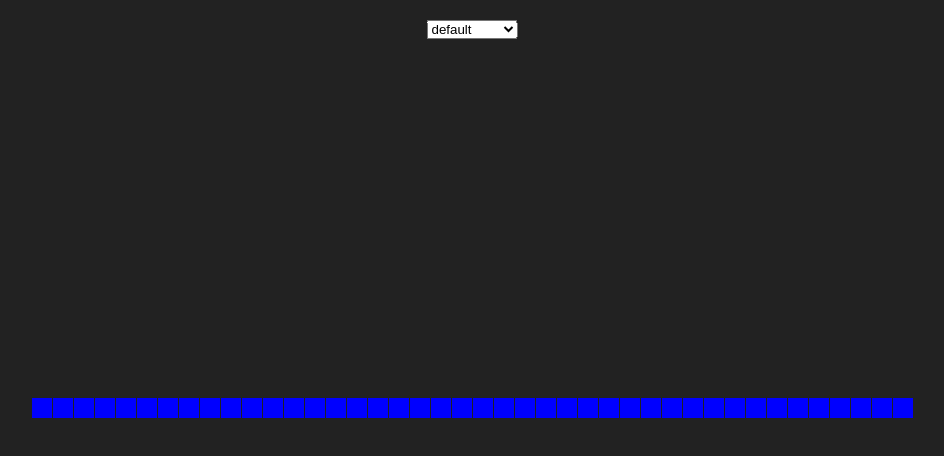
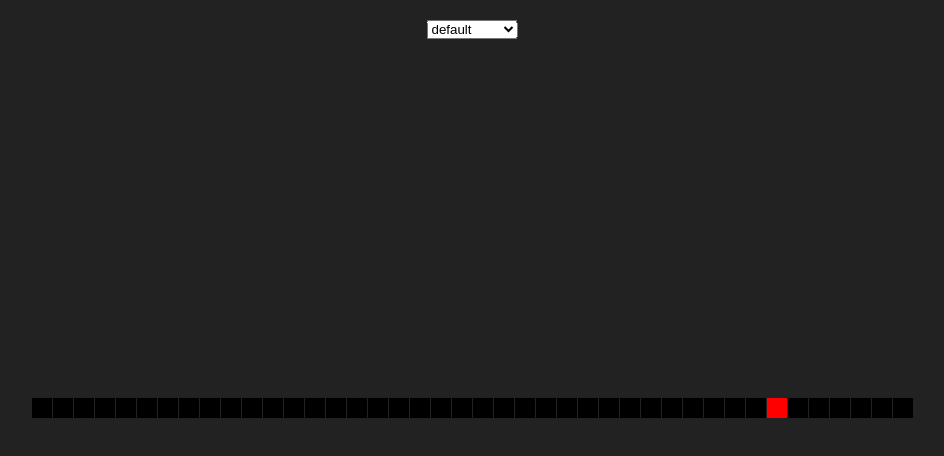
Before and after one commit to daltonrowe/picube, a website: page lights/demo/index.html in a window 1280 px wide. Shown: the whole page, without its empty margins (168-1112 px from the left). Drawn offline with Linux system fonts and the light colour scheme.

Commit message:
place some bubbles

```diff
--- a/lights/demo/index.html
+++ b/lights/demo/index.html
@@ -33,6 +33,11 @@
     <script src="../src/effects/breathe.js"></script>
     <script>
       require("BreatheEffect");
+    </script>
+
+    <script src="../src/effects/boil.js"></script>
+    <script>
+      require("BoilEffect");
     </script>
 
     <script src="../src/effects/upanddown.js"></script>
--- a/lights/demo/main.js
+++ b/lights/demo/main.js
@@ -1,9 +1,10 @@
 const effects = {
-  default: window.requires.DefaultEffect,
+  default: window.requires.BoilEffect,
   breathe: window.requires.BreatheEffect,
   upanddown: window.requires.UpAndDownEffect,
   nightride: window.requires.NightRideEffect,
   rotate: window.requires.RotateEffect,
+  boil: window.requires.BoilEffect,
 };
 
 const numLeds = 42;
--- /dev/null
+++ b/lights/src/effects/boil.js
@@ -0,0 +1,53 @@
+class BoilEffect {
+  constructor(
+    channel,
+    colorLib,
+    options = {
+      color: 0xff0000,
+      numBubbles: 2,
+      duration: 2000,
+    }
+  ) {
+    this.options = options;
+    this.channel = channel;
+    this.colorLib = colorLib;
+
+    this.bubbles = [];
+
+    for (let i = 0; i < this.options.numBubbles; i++) {
+      const bubble = {};
+      bubble.center = Math.floor(Math.random() * this.channel.array.length);
+      bubble.duration = Math.floor(this.options.duration / (i + 1));
+      this.bubbles.push(bubble);
+    }
+
+    this.last = Date.now();
+  }
+
+  mutate() {
+    const elapsed = Date.now() - this.last;
+
+    for (let i = 0; i < this.channel.array.length; i++) {
+      this.channel.array[i] = "000000";
+    }
+
+    for (let i = 0; i < this.bubbles.length; i++) {
+      const bubble = this.bubbles[i];
+      const nextDuration = bubble.duration - elapsed;
+
+      if (nextDuration > 0) {
+        this.channel.array[bubble.center] = this.options.color;
+        bubble.duration = nextDuration;
+      } else {
+        bubble.center = Math.floor(Math.random() * this.channel.array.length);
+        bubble.duration = this.options.duration;
+      }
+    }
+
+    this.last = Date.now();
+  }
+}
+
+module.exports = {
+  BoilEffect,
+};
--- a/lights/src/lights.js
+++ b/lights/src/lights.js
@@ -14,10 +14,12 @@ class Lights {
     this.speed = speed;
     this.colorLib = colorLib;
 
-    this.setEffect("default", {});
+    this.setEffect("default");
   }
 
   setEffect(effectName, effectOptions) {
+    console.log(effectOptions);
+
     this.effectInstance = new this.effects[effectName](
       this.channel,
       this.colorLib,
```
